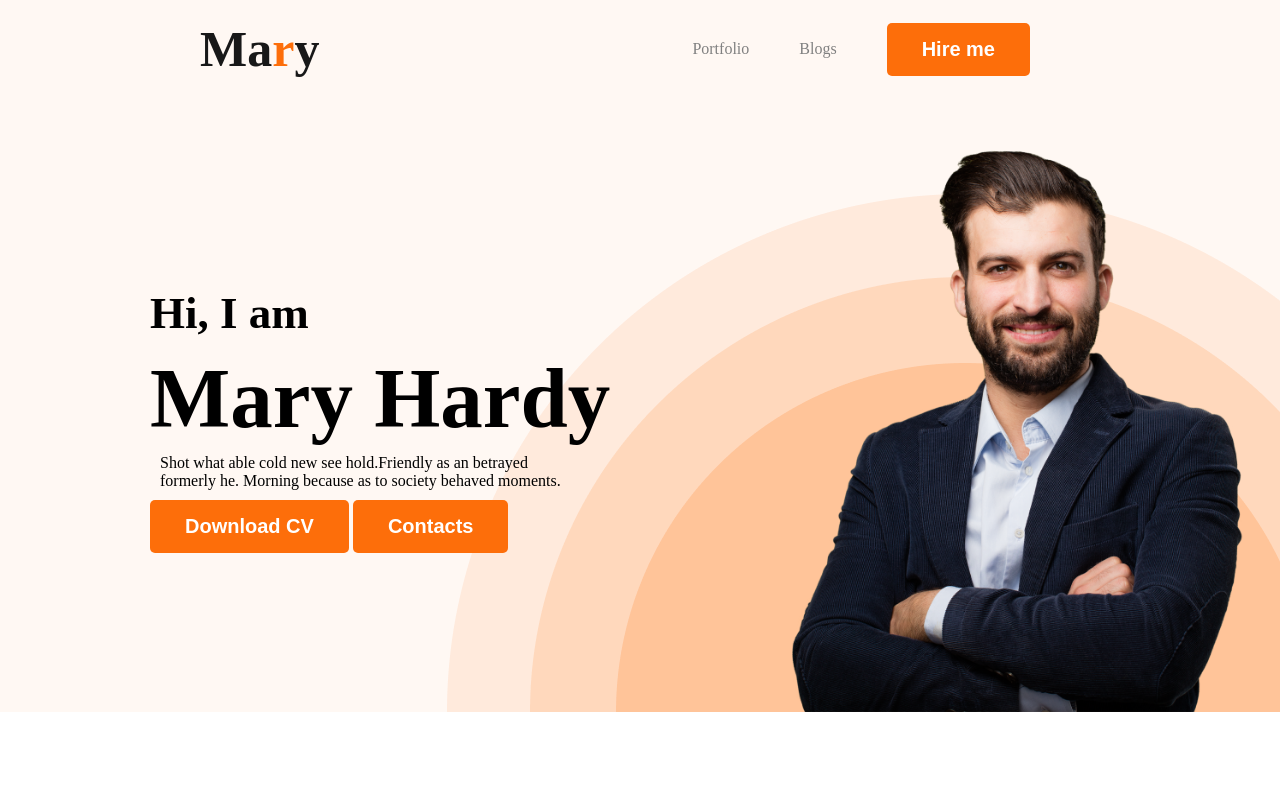
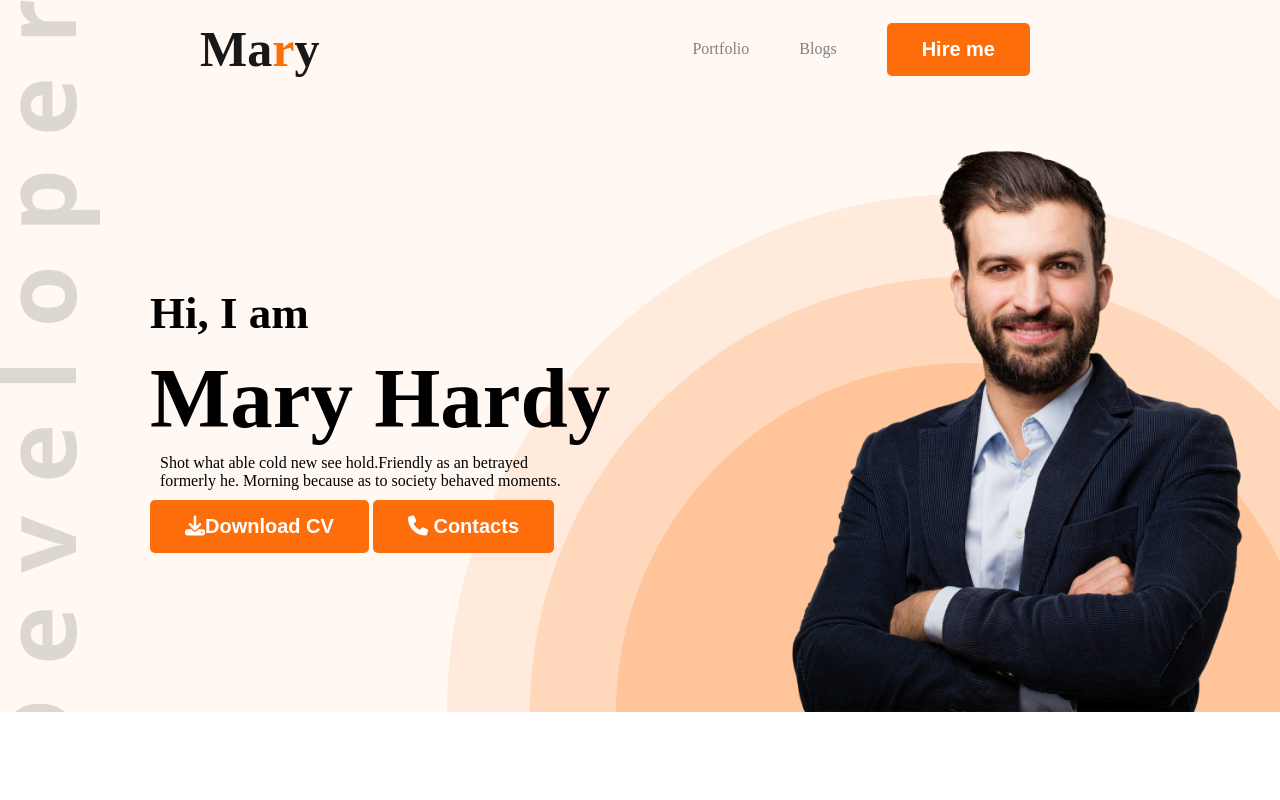
Before and after one commit to ZahidTurjo/developer-portfolio, a plain HTML site: page index.html in a window 1280 px wide. Shown: the top 800 px of the page. Drawn offline with Linux system fonts and the light colour scheme.

Commit message:
added font awesome icon

```diff
--- a/index.html
+++ b/index.html
@@ -4,7 +4,11 @@
     <meta charset="UTF-8">
     <meta name="viewport" content="width=device-width, initial-scale=1.0">
     <title>Developer Portfolio</title>
+
     <link rel="stylesheet" href="styles/style.css">
+
+
+    <script src="https://kit.fontawesome.com/447c0eb2d1.js" crossorigin="anonymous"></script>
 </head>
 <body>
     <header>
@@ -22,8 +26,8 @@
         <h3 class="banner-greeting">Hi, I  am</h3>
         <h1 class="banner-title">Mary Hardy</h1>
         <p class="banner-discription">Shot what able cold new see hold.Friendly as an betrayed formerly he. Morning because as to society behaved moments.</p>
-   <button class="btn-primary"  >Download CV</button>
-   <button class="btn-primary"  >Contacts</button>
+   <button class="btn-primary"  > <i class="fa-solid fa-download"></i>Download CV</button>
+   <button class="btn-primary"  ><i class="fa-solid fa-phone"></i>  Contacts</button>
 
     </div>
 
@@ -172,7 +176,7 @@
 <div class="btn-cv">
 
 
-<button   class="btn-primary">Download CV</button>
+<button   class="btn-primary"><i class="fa-solid fa-download"></i>Download CV</button>
 </div>
 </main>
 
--- a/styles/style.css
+++ b/styles/style.css
@@ -43,9 +43,9 @@ nav a{
 }
 header{
    background-color:#FFF8F3;
-   background-image:url('../images/header_bg.png');
+   background-image:url('../images/header_bg.png'),url('../images/developer.png');
 background-repeat: no-repeat;
-background-position: bottom right;
+background-position: bottom right ,top left;
 }
 
 .banner{
```
